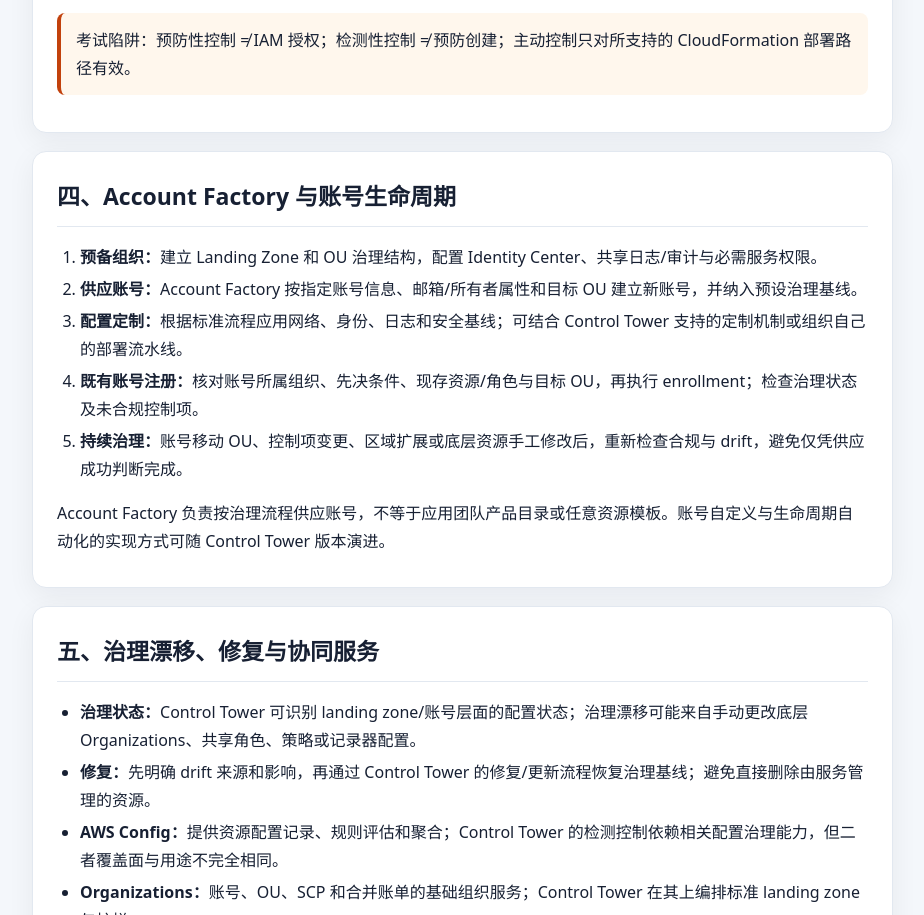
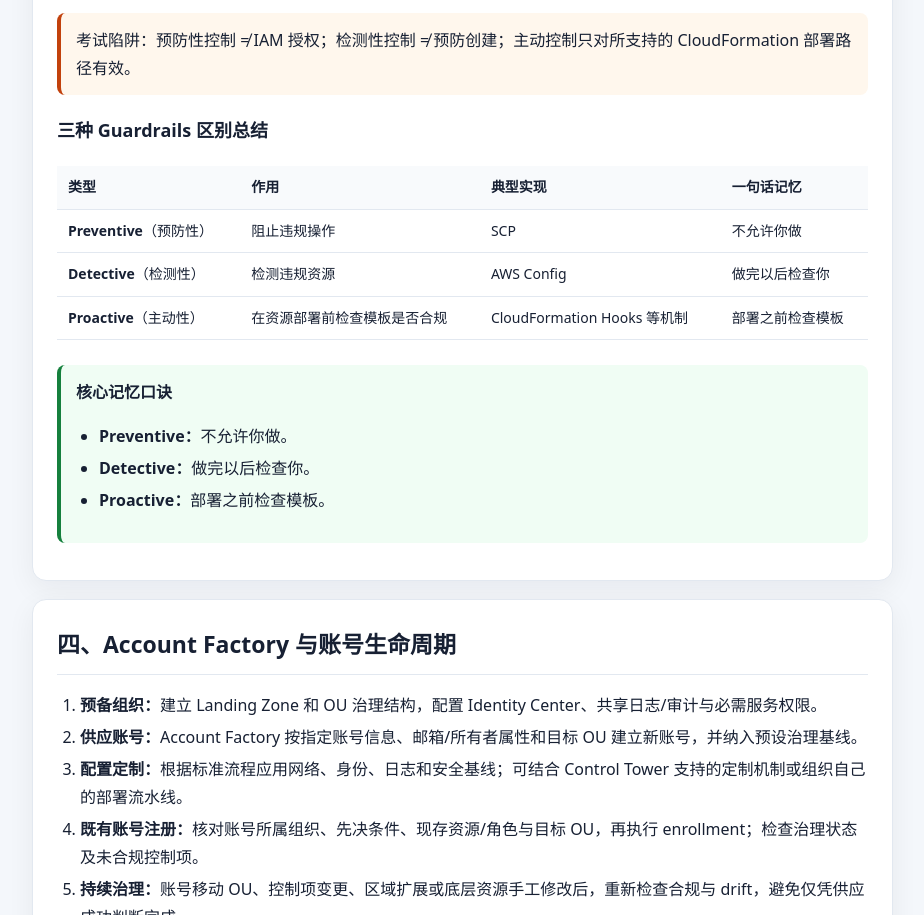
Before and after one commit to binglingshuang/AWS-SAP-C02, a plain HTML site: page management/control-tower.html in a window 1280 px wide. Shown: the part 2025-2940 px from the top of the page, without its empty margins (307-1231 px from the left). Drawn offline with Linux system fonts and the light colour scheme.

Commit message:
三种 Guardrails 区别总结

```diff
--- a/management/control-tower.html
+++ b/management/control-tower.html
@@ -28,7 +28,10 @@
 <section id="controls"><h2>三、Controls：预防、检测与主动治理</h2>
 <div class="table-wrap"><table><thead><tr><th>控制类型</th><th>典型实现</th><th>何时生效 / 局限</th></tr></thead><tbody><tr><td>预防性（Preventive）</td><td>常以 SCP 等组织策略限制 API 行为。</td><td>在操作发生前拒绝受限动作；不会自动修复已有违规配置，且不授予权限。</td></tr><tr><td>检测性（Detective）</td><td>常以 AWS Config 规则评估资源状态。</td><td>资源变化/评估后发现不合规；通常不阻止创建，不等同自动修复。</td></tr><tr><td>主动性（Proactive）</td><td>可通过 CloudFormation Hooks 等机制在受支持的部署路径中评估。</td><td>针对受支持的 CloudFormation 操作进行部署前检查；不保证拦截绕过该路径的所有 API 操作。</td></tr></tbody></table></div>
 <ul><li>控制项可针对 OU/账号启用或停用；继承范围、冲突策略和可选参数要结合组织结构评估。</li><li>SCP 设置权限上限，不授予 IAM 用户/角色权限；显式拒绝与更高层级策略继承需仔细核对。</li><li>检测控制通常需要 Config 记录器、服务关联角色和目标区域配置正常。看到控制项启用不代表所有现存资源立即符合。</li></ul>
-<div class="callout orange">考试陷阱：预防性控制 ≠ IAM 授权；检测性控制 ≠ 预防创建；主动控制只对所支持的 CloudFormation 部署路径有效。</div></section>
+<div class="callout orange">考试陷阱：预防性控制 ≠ IAM 授权；检测性控制 ≠ 预防创建；主动控制只对所支持的 CloudFormation 部署路径有效。</div>
+<h3>三种 Guardrails 区别总结</h3>
+<div class="table-wrap"><table><thead><tr><th>类型</th><th>作用</th><th>典型实现</th><th>一句话记忆</th></tr></thead><tbody><tr><td><b>Preventive</b>（预防性）</td><td>阻止违规操作</td><td>SCP</td><td>不允许你做</td></tr><tr><td><b>Detective</b>（检测性）</td><td>检测违规资源</td><td>AWS Config</td><td>做完以后检查你</td></tr><tr><td><b>Proactive</b>（主动性）</td><td>在资源部署前检查模板是否合规</td><td>CloudFormation Hooks 等机制</td><td>部署之前检查模板</td></tr></tbody></table></div>
+<div class="callout green"><b>核心记忆口诀</b><ul><li><b>Preventive：</b>不允许你做。</li><li><b>Detective：</b>做完以后检查你。</li><li><b>Proactive：</b>部署之前检查模板。</li></ul></div></section>
 <section id="accounts"><h2>四、Account Factory 与账号生命周期</h2>
 <ol><li><b>预备组织：</b>建立 Landing Zone 和 OU 治理结构，配置 Identity Center、共享日志/审计与必需服务权限。</li><li><b>供应账号：</b>Account Factory 按指定账号信息、邮箱/所有者属性和目标 OU 建立新账号，并纳入预设治理基线。</li><li><b>配置定制：</b>根据标准流程应用网络、身份、日志和安全基线；可结合 Control Tower 支持的定制机制或组织自己的部署流水线。</li><li><b>既有账号注册：</b>核对账号所属组织、先决条件、现存资源/角色与目标 OU，再执行 enrollment；检查治理状态及未合规控制项。</li><li><b>持续治理：</b>账号移动 OU、控制项变更、区域扩展或底层资源手工修改后，重新检查合规与 drift，避免仅凭供应成功判断完成。</li></ol>
 <p>Account Factory 负责按治理流程供应账号，不等于应用团队产品目录或任意资源模板。账号自定义与生命周期自动化的实现方式可随 Control Tower 版本演进。</p></section>
```
